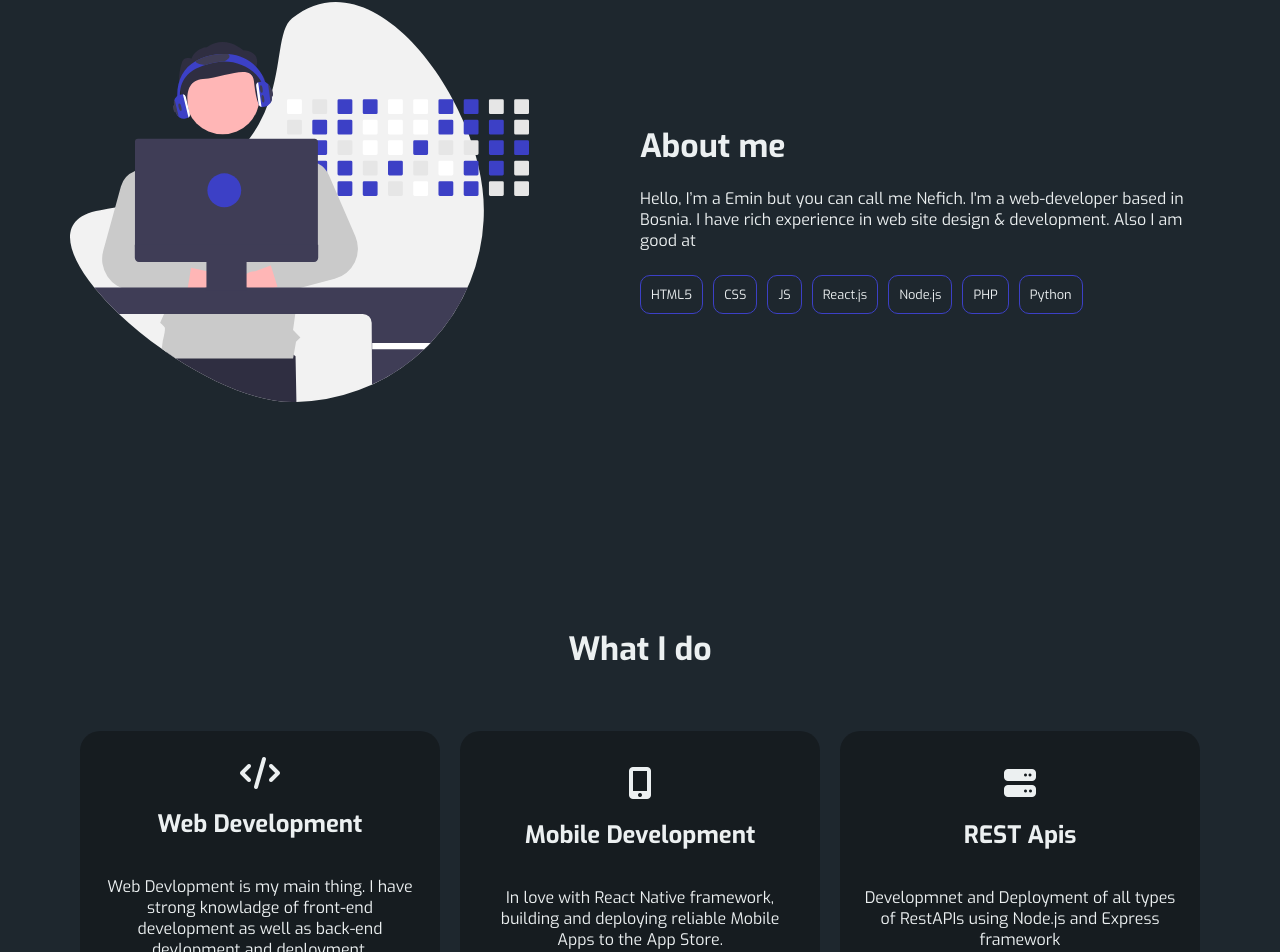
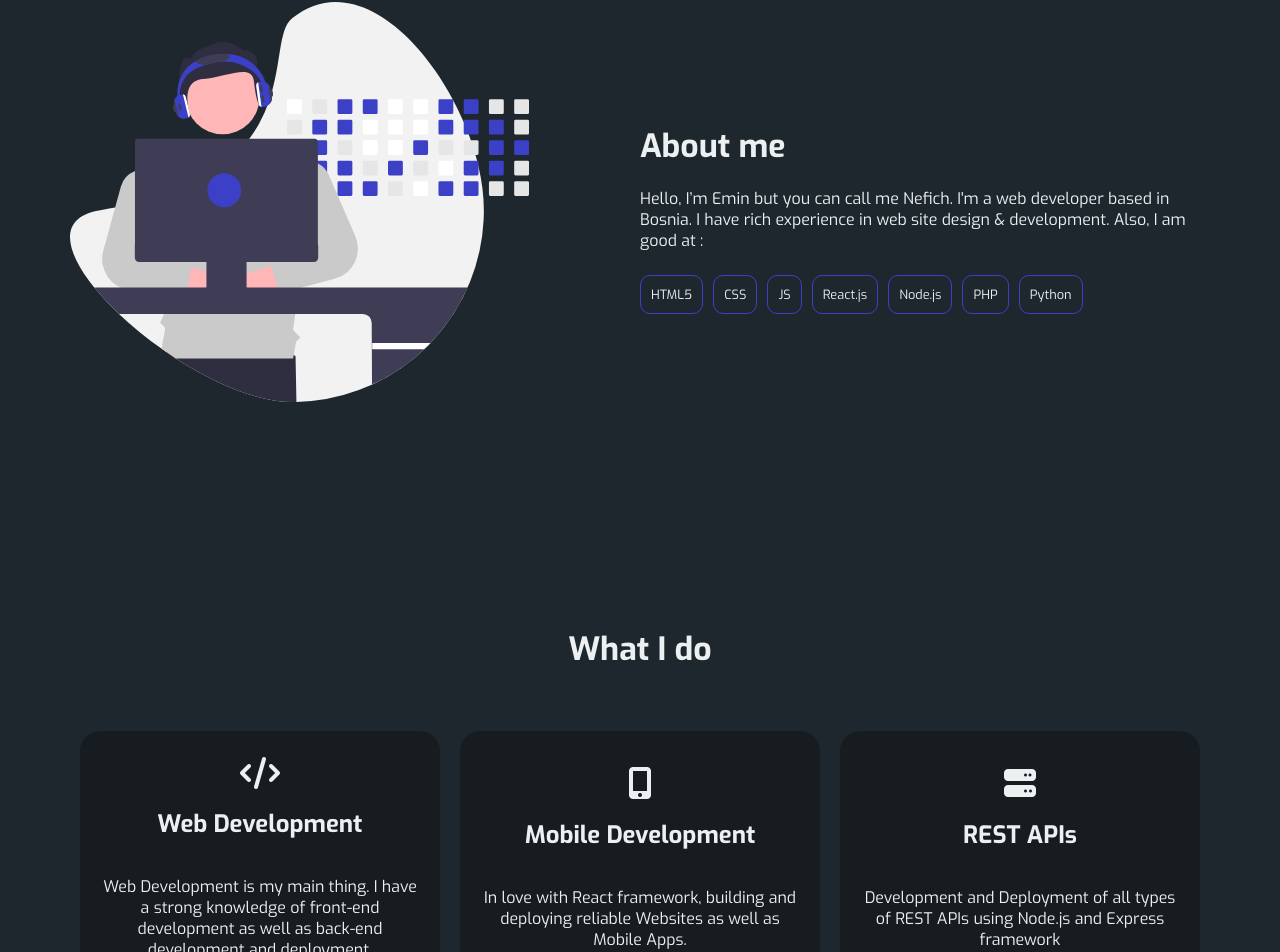
Before and after one commit to Nefiich/portfolio, a React (Create React App) app: page / in a window 1280 px wide. Shown: the part 796-1748 px from the top of the page. Built offline with nearby package versions, Linux system fonts and the light colour scheme; no server answers.

Commit message:
Fixed spelling mistakes

```diff
--- a/src/components/main.js
+++ b/src/components/main.js
@@ -70,7 +70,7 @@ useEffect(() => {
           </div>
           <div className="about-me-left">
             <h1>About me</h1>
-            <p>Hello, I’m a Emin but you can call me Nefich. I'm a web-developer based in Bosnia. I have rich experience in web site design & development. Also I am good at </p>
+            <p>Hello, I’m Emin but you can call me Nefich. I'm a web developer based in Bosnia. I have rich experience in web site design & development. Also, I am good at : </p>
             <div className="skills-container">
               <span className="skill">HTML5</span>
               <span className="skill">CSS</span>
@@ -86,9 +86,9 @@ useEffect(() => {
         <div className="what-i-do" id="what-i-do">
           <h1>What I do</h1>
           <div className="cards-container">
-            <WhatIDoCard icon={<i class="fas fa-code what-i-do-icons" alt="code"></i>} title="Web Development" desc="Web Devlopment is my main thing. I have strong knowladge of front-end development as well as back-end devlopment and deployment."/>
-            <WhatIDoCard icon={<i class="fas fa-mobile-alt what-i-do-icons" alt="moble"></i>} title="Mobile Development" desc="In love with React Native framework, building and deploying reliable Mobile Apps to the App Store."/>
-            <WhatIDoCard icon={<i class="fas fa-server what-i-do-icons" alt="rest"></i> } title="REST Apis" desc="Developmnet and Deployment of all types of RestAPIs using Node.js and Express framework"/>
+            <WhatIDoCard icon={<i class="fas fa-code what-i-do-icons" alt="code"></i>} title="Web Development" desc="Web Development is my main thing. I have a strong knowledge of front-end development as well as back-end development and deployment."/>
+            <WhatIDoCard icon={<i class="fas fa-mobile-alt what-i-do-icons" alt="moble"></i>} title="Mobile Development" desc="In love with React framework, building and deploying reliable Websites as well as Mobile Apps."/>
+            <WhatIDoCard icon={<i class="fas fa-server what-i-do-icons" alt="rest"></i> } title="REST APIs" desc="Development and Deployment of all types of REST APIs using Node.js and Express framework"/>
           </div>
         </div>
 
```
